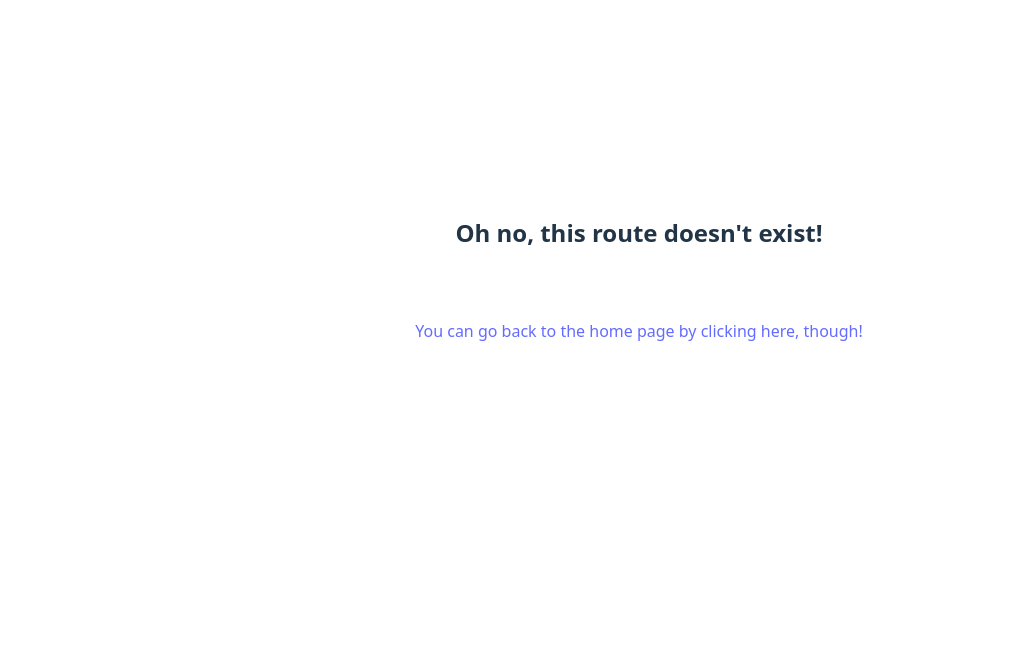
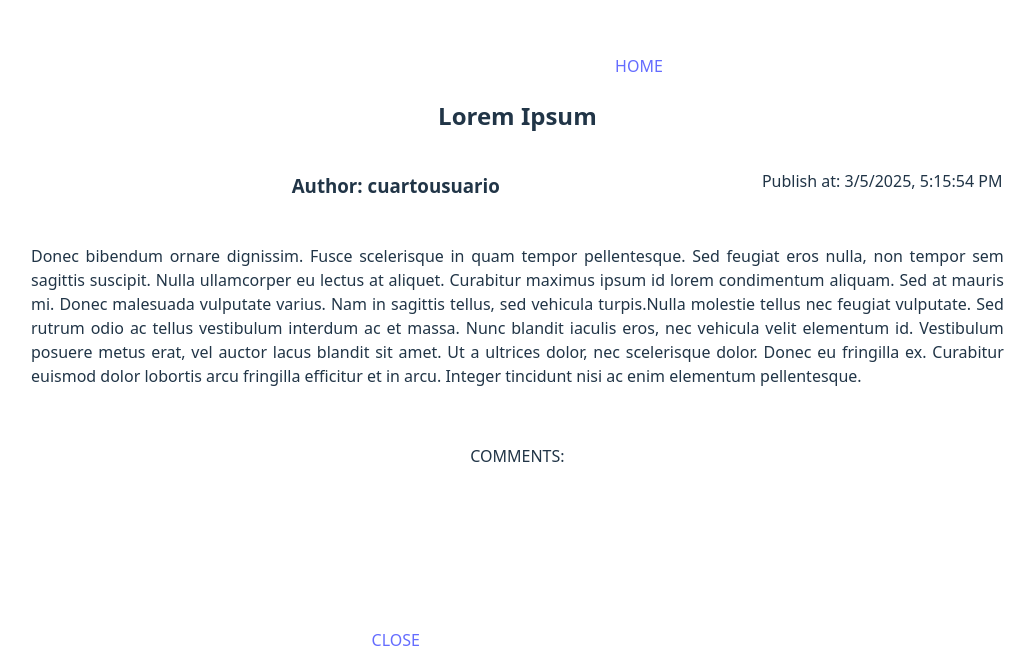
Before and after one commit to manelly67/TheOdinProject-BlogAPI-Front-Author, a React (Vite) app: page /posts/1/1 in a window 1280 px wide. Shown: the part 131-800 px from the top of the page, without its empty margins (1-1036 px from the left). Built offline with nearby package versions, Linux system fonts and the light colour scheme.

Commit message:
fix Mywork and add Details

```diff
--- a/mock_data.js
+++ /dev/null
@@ -1,39 +0,0 @@
-const homepage = {
-  title: "BLOG | HOMEPAGE",
-  message: "Welcome to the API ",
-  allPosts: [
-    {
-      id: "1493c213-b64a-4519-880f-fb0134b64766",
-      createdAt: "2025-03-05T22:15:54.565Z",
-      title: "Lorem Ipsum",
-      author: { username: "cuartousuario" },
-      authorId: 6,
-    },
-  ],
-};
-
-const user = {
-  id: 6,
-  email: 'cuarto@usuario.com',
-  username: 'cuartousuario',
-  password: '$2b$10$1s0Hsnnb5Aeml35UF9zDcerhtZqM24TJAYsDt3Kh0DuBeufdFAx1i',
-  role: 'AUTHOR',
-  comments : [],
-  posts : [
-    {
-      id: "1493c213-b64a-4519-880f-fb0134b64766",
-      createdAt: "2025-03-05T22:15:54.565Z",
-      title: "Lorem Ipsum",
-      authorId: 6,
-      content : "Donec bibendum ornare dignissim. Donec bibendum ornare dignissim. Fusce scelerisque in quam. Fusce scelerisque in quam. Donec bibendum ornare dignissim. Fusce scelerisque in quam",
-      published : true,
-      updatedAt :  "2025-03-05T22:15:54.565Z",
-    },
-  ],
-
-};
-
-export  {
-    homepage,
-    user,
-};
--- a/src/App.css
+++ b/src/App.css
@@ -61,3 +61,10 @@ textarea {
 .newPostForm > #content {
   height: 400px;
 }
+
+.postDetails {
+  width: 80%;
+  display: grid;
+  grid-template-columns: 3fr 1fr;
+  grid-template-rows: repeat(2, 75px) repeat(2, min(200px, 50%));
+}
--- a/src/App.jsx
+++ b/src/App.jsx
@@ -1,7 +1,7 @@
 import { useState, useEffect } from "react";
-import { Link } from "react-router-dom";
+import { Link, Navigate, useNavigate } from "react-router-dom";
 import { urlAddresses } from "./assets/urlAddresses";
-import { homepage } from "../mock_data";
+import { homepage } from "./mock_data";
 
 import "./App.css";
 
@@ -11,6 +11,7 @@ const url = urlAddresses.home;
 function App() {
   titleDiv.textContent = "BLOG | HOME";
   const initialData = homepage;
+  const navigate = useNavigate();
 
   const [blogdata, setBlogdata] = useState(initialData);
 
@@ -32,7 +33,7 @@ function App() {
 
   async function getData(url) {
     try {
-      const response = await fetch(url, { mode: "cors" });
+      const response = await fetch(url);
       const responseData = await response.json();
       setBlogdata(responseData);
       return setBlogdata;
@@ -41,6 +42,10 @@ function App() {
       console.log(error);
     }
   } ACTIVAR LUEGO DE PROBAR*/
+
+  function navigateToDetails(arg1) {
+    navigate(arg1);
+  }
 
   return (
     <>
@@ -59,11 +64,8 @@ function App() {
         ) : (
           <>
             <div>
-              <Link to="logout" >
-                LOGOUT
-              </Link>
+              <Link to="logout">LOGOUT</Link>
             </div>
-
           </>
         )}
       </nav>
@@ -80,10 +82,16 @@ function App() {
             {blogdata.allPosts.map((post) => {
               return (
                 <li key={post.id}>
-                  <p>{post.title}</p>
+                  <p style={{maxWidth:'200px'}}>{post.title}</p>
                   <p>{post.author.username}</p>
 
-                  <button>DETAILS</button>
+                  <button style={{height:'55px'}}
+                    onClick={() => {
+                      navigateToDetails(`posts/${post.authorId}/${post.id}`);
+                    }}
+                  >
+                    DETAILS
+                  </button>
                 </li>
               );
             })}
--- a/src/assets/urlAddresses.jsx
+++ b/src/assets/urlAddresses.jsx
@@ -8,6 +8,7 @@ const urlAddresses = {
     "posts" : `${base}/posts`,
     "new_post": `${base}/posts/new`,
     "my_work": `${base}/mywork`,
+    "post_details": `${base}/posts/`,
 
 };
 
--- a/src/components/Dashboard.jsx
+++ b/src/components/Dashboard.jsx
@@ -13,6 +13,7 @@ const Dashboard = () => {
   const [user, setUser] = useState(null);
   const [token, setToken] = useState(null);
   const location = useLocation();
+  const [responseData, setResponseData] = useState("{}");
 
   /* location.state = {
     user: { id: 3, role: "AUTHOR", username: "someone" },
@@ -33,6 +34,7 @@ const Dashboard = () => {
   }, []);
 
   function navigateToNewPost() {
+    setResponseData("{}");
     navigate("/dashboard/new");
   }
 
@@ -89,6 +91,8 @@ const Dashboard = () => {
                 setUser,
                 token,
                 setToken,
+                responseData,
+                setResponseData
               }}
             />
           </div>
--- /dev/null
+++ b/src/components/Details.jsx
@@ -0,0 +1,85 @@
+import { useEffect, useState } from "react";
+import { Link, useParams } from "react-router-dom";
+import { post } from "../mock_data";
+import { urlAddresses } from "../assets/urlAddresses";
+import { useLocation } from "react-router-dom";
+
+const Details = () => {
+  const [postd, setPostd] = useState(null);
+
+  const location = useLocation();
+  console.log(location.pathname);
+  const { authorid } = useParams();
+  const { postid } = useParams();
+  console.log(authorid);
+  console.log(postid);
+  const url = `${urlAddresses.post_details}${authorid}/${postid}`;
+  console.log(url);
+
+  useEffect(() => {
+    setPostd(post);
+
+   /*  if (postd === null) {
+      getData(url);
+    }  */
+  }, []);
+
+  async function getData(url) {
+    try {
+      const response = await fetch(url);
+      const responseData = await response.json();
+      setPostd(responseData);
+    } catch (error) {
+      alert("Something was wrong. try again later");
+      console.log(error);
+    }
+  }
+
+  console.log(postd);
+
+  return (
+    <>
+      <Link to="/">HOME</Link>
+      <article className="postDetails">
+        {postd === null ? (
+          <>
+            <p>loading...</p>
+          </>
+        ) : (
+          <>
+            {postd.text !== undefined ? (
+              <p>{postd.text}</p>
+            ) : (
+              <>
+                <h2
+                  style={{ gridRow: 1, gridColumnStart: 1, gridColumnEnd: 3 }}
+                >
+                  {postd.post.title}
+                </h2>
+                <h3
+                  style={{ gridRow: 2, gridColumnStart: 1, gridColumnEnd: 2 }}
+                >
+                  Author: {postd.post.author.username}
+                </h3>
+                <p style={{ gridRow: 2, gridColumnStart: 2, gridColumnEnd: 3 }}>
+                  Publish at: {new Date(postd.post.createdAt).toLocaleString('en-US', { timeZone: 'America/Guayaquil' })}
+                </p>
+                <p style={{ gridRow: 3, gridColumnStart: 1, gridColumnEnd: 3, textAlign:"justify" }}>
+                  {postd.post.content}
+                </p>
+                <div
+                  style={{ gridRow: 4, gridColumnStart: 1, gridColumnEnd: 3 }}
+                >
+                  <p> COMMENTS:</p>
+                </div>
+                <Link to="/">CLOSE</Link>
+              </>
+            )}
+          </>
+        )}
+      </article>
+    </>
+  );
+};
+
+export default Details;
--- a/src/components/MyWork.jsx
+++ b/src/components/MyWork.jsx
@@ -11,6 +11,12 @@ const MyWork = () => {
   const [myblogs, setMyblogs] = useState(
     user === undefined ? null : user.posts
   );
+
+  // TOMAR LA RUTA DE metodo PUT
+  function togglePublish(){
+
+  }
+
 
   return (
     <>
--- a/src/components/NewPost.jsx
+++ b/src/components/NewPost.jsx
@@ -7,11 +7,22 @@ import { urlAddresses } from "../assets/urlAddresses";
 const titleDiv = document.querySelector("title");
 const url = urlAddresses.new_post;
 
+
 const NewPost = () => {
 
 titleDiv.textContent = "BLOG | NEW POST";
-const { navigate, allowed, user, setUser, token, setToken } = useOutletContext();
-const [responseData, setResponseData] = useState("{}");
+const {
+  navigate,
+  allowed,
+  user,
+  setUser,
+  token,
+  setToken,
+  responseData,
+  setResponseData,
+} = useOutletContext();
+
+const url_mywork = urlAddresses.my_work;
 const [title, setTitle] = useState("");
 const [content, setContent] = useState("");
 const [published, setPublished] = useState(false);
@@ -40,14 +51,38 @@ function handleSubmit(e){
     })
       .then((res) => res.json())
       .then((data) => {
-        console.log(data);
         setResponseData(data);
 
       })
       .catch((err) => {
         console.log(err);
       });
+
+  refreshPosts();
   }
+
+  async function refreshPosts(){
+
+    fetch( url_mywork, {
+      method: "GET",
+      credentials: "same-origin",
+      headers: {
+        'Content-Type': 'application/json',
+        'authorization' : `Bearer ${token}`,
+      },
+    })
+      .then((res) => res.json())
+      .then((data) => {
+        console.log(data);
+        if(data.user!==undefined){
+          setUser(data.user);
+        }
+      })
+      .catch((err) => {
+        console.log(err);
+      });
+  }
+
 
   return (
     <>
--- a/src/components/Update.jsx
+++ b/src/components/Update.jsx
@@ -0,0 +1,10 @@
+
+const Update = () => {
+
+return(
+    <p>PRUEBA DE COMPONENTE UPDATE</p>
+);
+
+};
+
+export default Update;
--- /dev/null
+++ b/src/mock_data.js
@@ -0,0 +1,58 @@
+const homepage = {
+  title: "BLOG | HOMEPAGE",
+  message: "Welcome to the API ",
+  allPosts: [
+    {
+      id: "1493c213-b64a-4519-880f-fb0134b64766",
+      createdAt: "2025-03-05T22:15:54.565Z",
+      title: "Lorem Ipsum",
+      author: { username: "cuartousuario" },
+      authorId: 6,
+    },
+    {
+      id: "a811e97e-ce2c-46c6-870b-3e498ff4a971",
+      createdAt: "2025-03-07T20:37:07.782Z",
+      title: "Sed rutrum odio ac tellus vestibulum interdum ac et massa",
+      author: { username: "quintoususario" },
+      authorId: 7,
+    },
+  ],
+};
+
+const user = {
+  id: 6,
+  email: "cuarto@usuario.com",
+  username: "cuartousuario",
+  password: "$2b$10$1s0Hsnnb5Aeml35UF9zDcerhtZqM24TJAYsDt3Kh0DuBeufdFAx1i",
+  role: "AUTHOR",
+  comments: [],
+  posts: [
+    {
+      id: "1493c213-b64a-4519-880f-fb0134b64766",
+      createdAt: "2025-03-05T22:15:54.565Z",
+      title: "Lorem Ipsum",
+      authorId: 6,
+      content:
+        "Donec bibendum ornare dignissim. Donec bibendum ornare dignissim. Fusce scelerisque in quam. Fusce scelerisque in quam. Donec bibendum ornare dignissim. Fusce scelerisque in quam",
+      published: true,
+      updatedAt: "2025-03-05T22:15:54.565Z",
+    },
+  ],
+};
+
+const post = {
+  post: {
+    id: "1493c213-b64a-4519-880f-fb0134b64766",
+    createdAt: "2025-03-05T22:15:54.565Z",
+    title: "Lorem Ipsum",
+    authorId: 6,
+    author: { username: "cuartousuario" },
+    content:
+      "Donec bibendum ornare dignissim. Fusce scelerisque in quam tempor pellentesque. Sed feugiat eros nulla, non tempor sem sagittis suscipit. Nulla ullamcorper eu lectus at aliquet. Curabitur maximus ipsum id lorem condimentum aliquam. Sed at mauris mi. Donec malesuada vulputate varius. Nam in sagittis tellus, sed vehicula turpis.Nulla molestie tellus nec feugiat vulputate. Sed rutrum odio ac tellus vestibulum interdum ac et massa. Nunc blandit iaculis eros, nec vehicula velit elementum id. Vestibulum posuere metus erat, vel auctor lacus blandit sit amet. Ut a ultrices dolor, nec scelerisque dolor. Donec eu fringilla ex. Curabitur euismod dolor lobortis arcu fringilla efficitur et in arcu. Integer tincidunt nisi ac enim elementum pellentesque.",
+    published: true,
+    updatedAt: "2025-03-05T22:15:54.565Z",
+    comment: [],
+  },
+};
+
+export { homepage, user, post };
```
Also changed, not shown: src/components/routes.jsx (+10 -0 lines).
